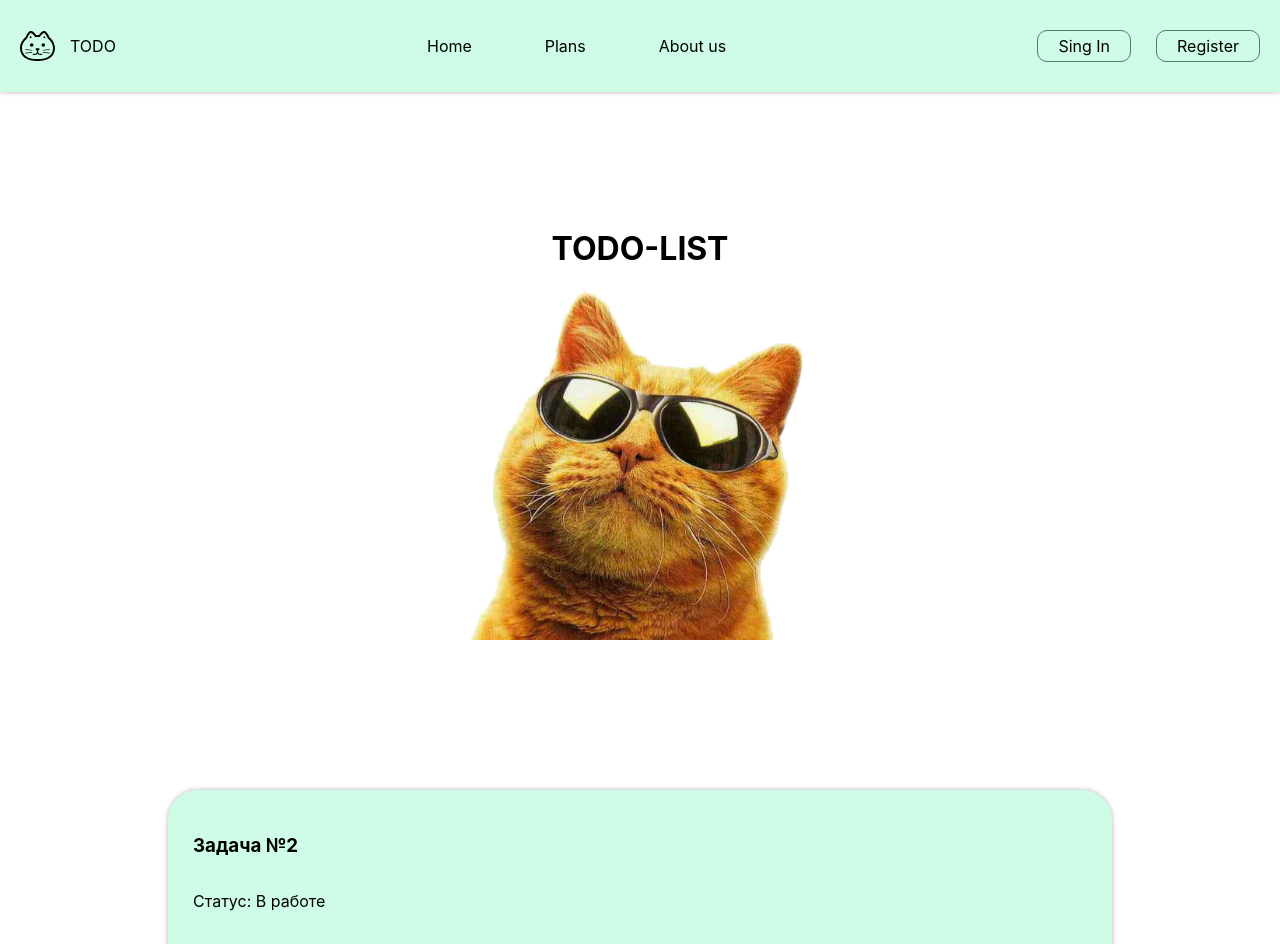
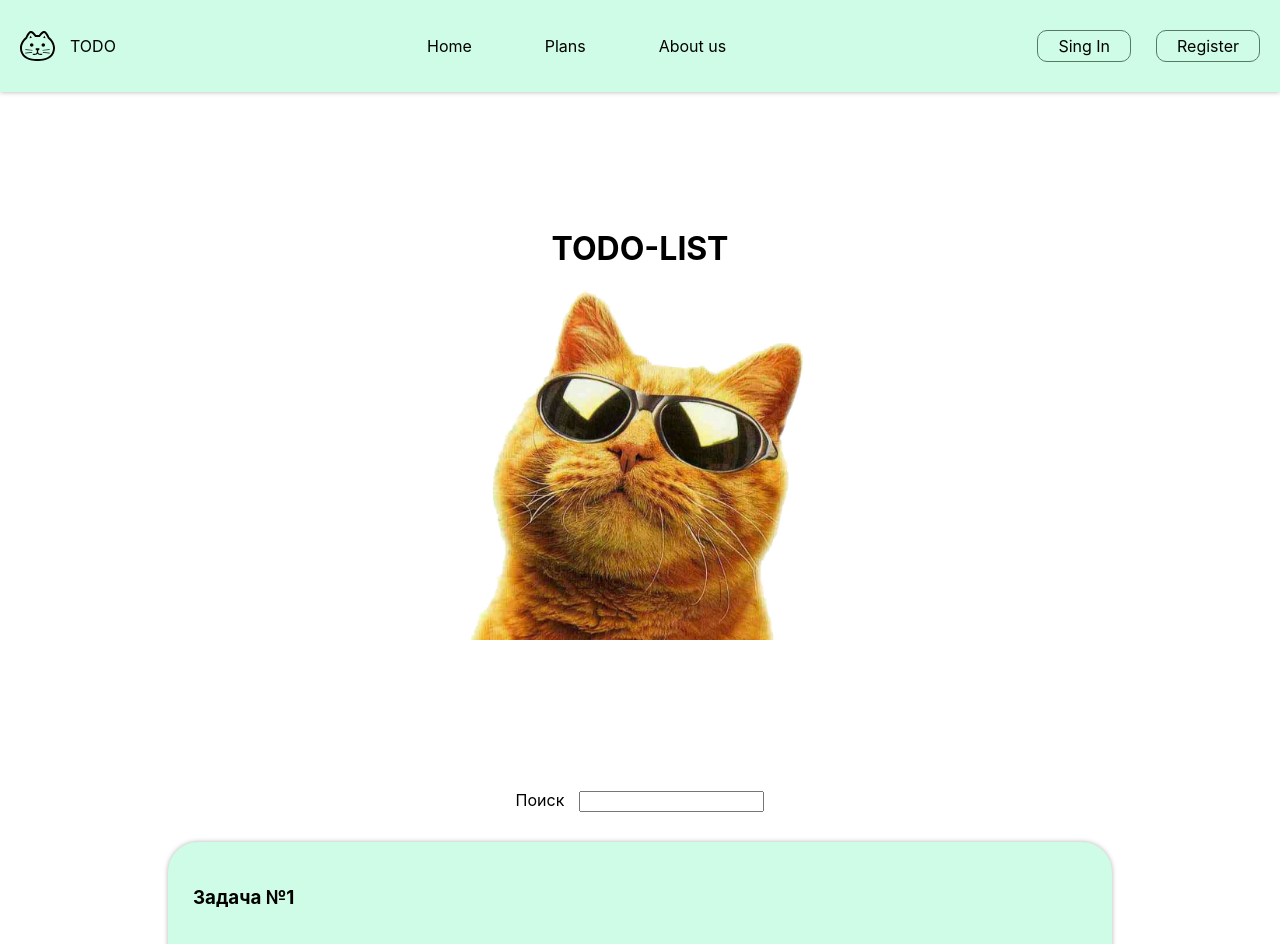
Before and after one commit to sergey-efanov/todo-list, a React (Create React App) app: page / in a window 1280 px wide. Shown: the top 944 px of the page. Built offline with nearby package versions, Linux system fonts and the light colour scheme.

Commit message:
add search

```diff
--- a/src/components/TaskList/TaskList.js
+++ b/src/components/TaskList/TaskList.js
@@ -1,3 +1,5 @@
+import { useState } from "react";
+
 import tasks from "../../tasks";
 import Task from "../Task/Task";
 import tasklistStyle from "./tasklist.module.css";
@@ -9,11 +11,16 @@ function filterByStatus(task) {
 }
 
 function TaskList() {
-  const sortListDate = tasks.sort(
-    (a, b) => new Date(b.created_date) - new Date(a.created_date)
-  );
 
-  const filterTaskCards = tasks.filter((task) => filterByStatus(task));
+  const [isStatus, setIsStatus] = useState("all");
+
+  const filterTaskCards = tasks.filter((task) => {
+    if (isStatus === "all") {
+      return tasks
+    } else {
+      return task.execution_status.toLocaleLowerCase() === isStatus
+    }
+  });
 
   // все задачи отсортированные по дате
   const allTaskCards = filterTaskCards.map((task) => <Task task={task} />);
@@ -26,10 +33,8 @@ function TaskList() {
     if (new Date(b.created_date) > new Date(a.created_date)) {
       return -1;
     }
-    return b.priority.id - a.priority.id;
+    // return b.priority.id - a.priority.id;
   });
-
-  console.log();
 
   const taskCards = sortList.map((task) => (
     <Task key={task.id} task={task}>
@@ -37,7 +42,24 @@ function TaskList() {
     </Task>
   ));
 
-  return <div className={tasklistStyle.container}>{taskCards}</div>;
+  const handleStatusSearch = (e) => {
+    let status = e.target.value
+    if (status.length > 0) {
+      setIsStatus(status.toLowerCase())
+    } else {
+      setIsStatus("all")
+    }
+  }
+
+  return (
+    <div className={tasklistStyle.container}>
+      <div className={tasklistStyle.search}>
+        <label className={tasklistStyle.title__search}>Поиск</label>
+        <input onChange={(e) => handleStatusSearch(e)} />
+      </div>
+      {taskCards}
+    </div>
+  )
 }
 
 export default TaskList;
--- a/src/components/TaskList/tasklist.module.css
+++ b/src/components/TaskList/tasklist.module.css
@@ -4,3 +4,11 @@
   flex-direction: column;
   align-items: center;
 }
+
+.search {
+  margin-bottom: 30px;
+}
+
+.title__search {
+  margin-right: 15px;
+}
--- a/src/tasks.js
+++ b/src/tasks.js
@@ -10,15 +10,6 @@ const participantsTask = ["User1", "User2", "User3", "User4", "User5"];
 export default [
   {
     id: 1,
-    created_date: "2024-03-03",
-    completion_date: null,
-    priority: priorityTask[2],
-    description: "Задача 1",
-    participants: [participantsTask[1], participantsTask[4]],
-    execution_status: statusTask[0],
-  },
-  {
-    id: 2,
     created_date: "2024-03-02",
     completion_date: null,
     priority: priorityTask[1],
@@ -32,6 +23,16 @@ export default [
     execution_status: statusTask[0],
   },
   {
+    id: 2,
+    created_date: "2024-03-03",
+    completion_date: null,
+    priority: priorityTask[2],
+    description: "Задача 1",
+    participants: [participantsTask[1], participantsTask[4]],
+    execution_status: statusTask[0],
+  },
+
+  {
     id: 3,
     created_date: "2024-03-06",
     completion_date: null,
@@ -42,6 +43,15 @@ export default [
   },
   {
     id: 4,
+    created_date: "2024-03-06",
+    completion_date: null,
+    priority: priorityTask[1],
+    description: "Задача 5",
+    participants: [participantsTask[0]],
+    execution_status: statusTask[0],
+  },
+  {
+    id: 5,
     created_date: "2024-03-07",
     completion_date: "2024-03-10",
     priority: priorityTask[1],
@@ -49,13 +59,5 @@ export default [
     participants: [participantsTask[0]],
     execution_status: statusTask[2],
   },
-  {
-    id: 5,
-    created_date: "2024-03-06",
-    completion_date: null,
-    priority: priorityTask[1],
-    description: "Задача 5",
-    participants: [participantsTask[0]],
-    execution_status: statusTask[0],
-  },
+
 ];
```
